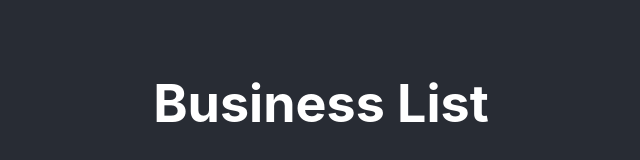
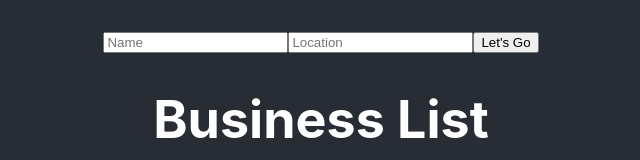
Before and after one commit to clccode/ravenous, a React (Create React App) app: page / in a window 1280 px wide. Shown: the top 160 px of the page, without its empty margins (319-959 px from the left). Built offline with nearby package versions, Linux system fonts and the light colour scheme.

Commit message:
Created SearchBar component

```diff
--- a/src/App.js
+++ b/src/App.js
@@ -1,11 +1,13 @@
 import React from 'react';
 import './App.css';
 import BusinessList from './Business';
+import SearchBar from './SearchBar'
 
 function App() {
   return (
     <div className="App">
       <header className="App-header">
+        <SearchBar />
         <BusinessList />
       </header>
     </div>
--- /dev/null
+++ b/src/SearchBar.js
@@ -0,0 +1,15 @@
+import React from 'react';
+
+function SearchBar() {
+    return (
+        <div>
+            <form>
+                <input type='text' placeholder='Name'/>
+                <input type='text' placeholder='Location'/>
+                <button type='submit'>Let's Go</button>
+            </form>
+        </div>
+    );
+}
+
+export default SearchBar;
```
